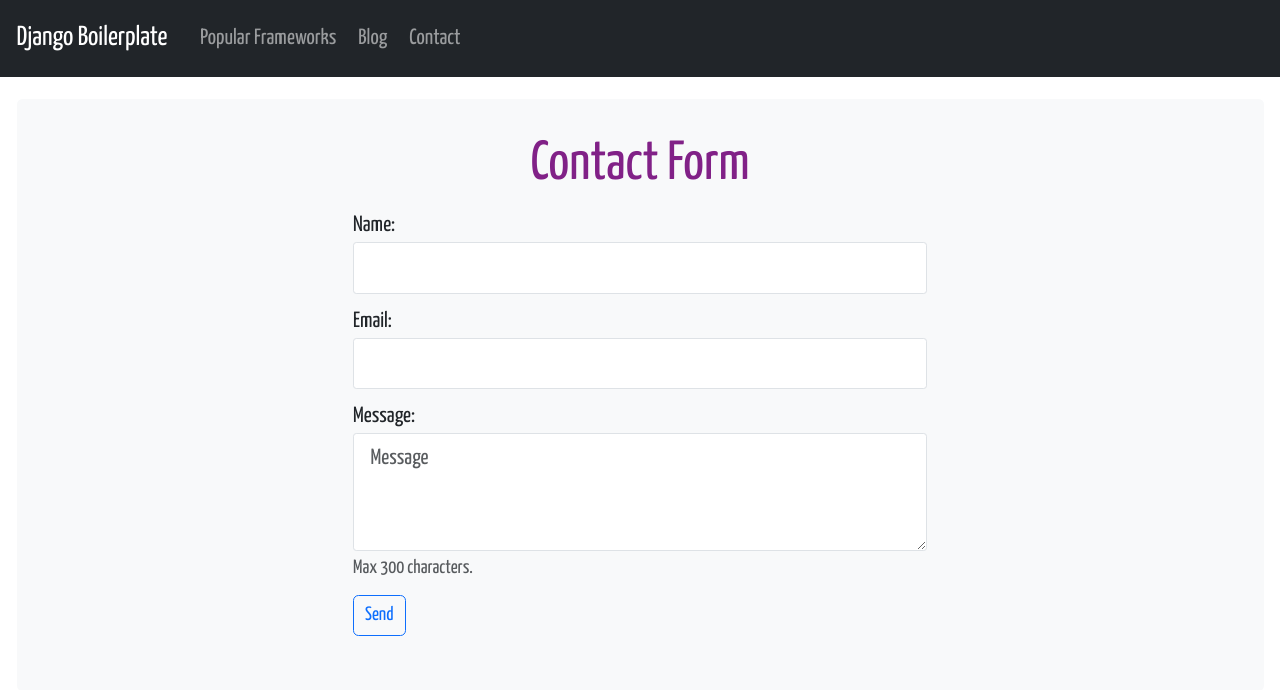
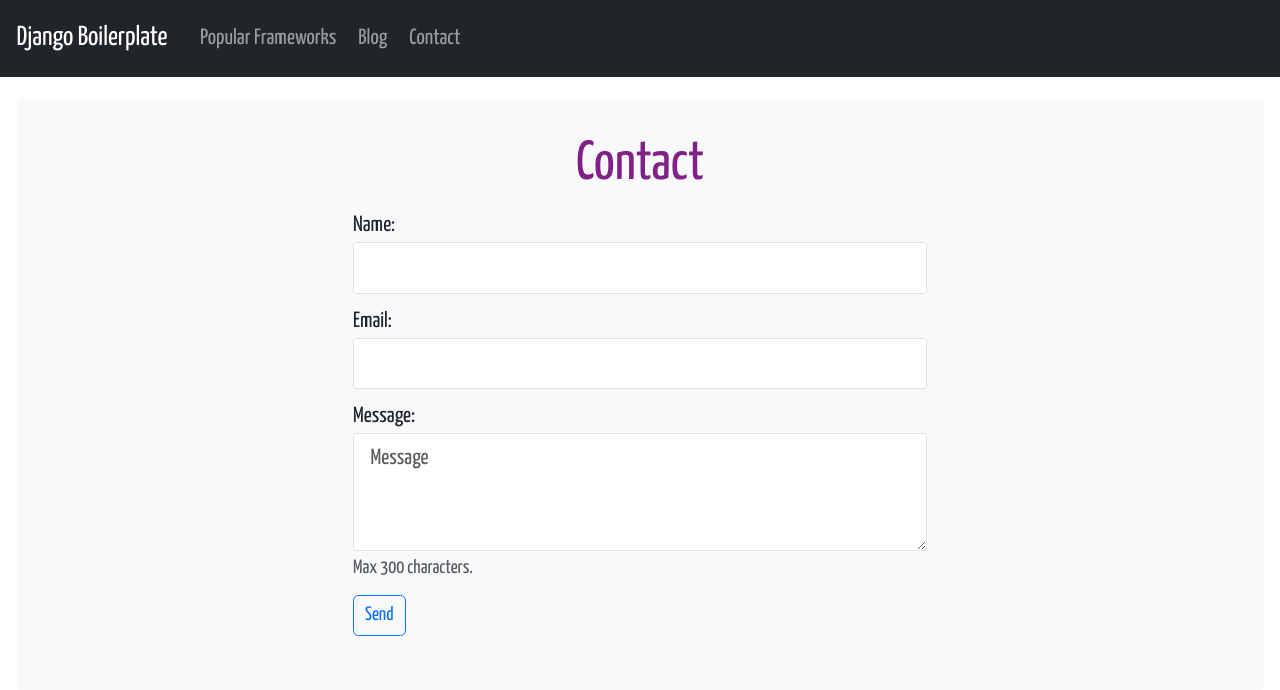
Before and after one commit to paulr909/django-boilerplate, a Django app: page /contact/ in a window 1280 px wide. Shown: the top 690 px of the page. Run offline with Django 4.2, Linux system fonts and the light colour scheme; some libraries are stand-ins or nearby versions.

Commit message:
edit contact.html

```diff
--- a/templates/contact.html
+++ b/templates/contact.html
@@ -8,7 +8,7 @@
 {% block content %}
     <div class="row">
         <div class="offset-lg-3 col-lg-6 offset-md-3 col-md-6 offset-sm-0 col-sm-1 offset-xs-0 col-xs-1">
-            <h1 class="text-center">Contact Form</h1>
+            <h1 class="text-center">Contact</h1>
             <form method="post" novalidate class="mb-3">
                 {% csrf_token %}
                 {% include 'includes/form.html' %}
```
